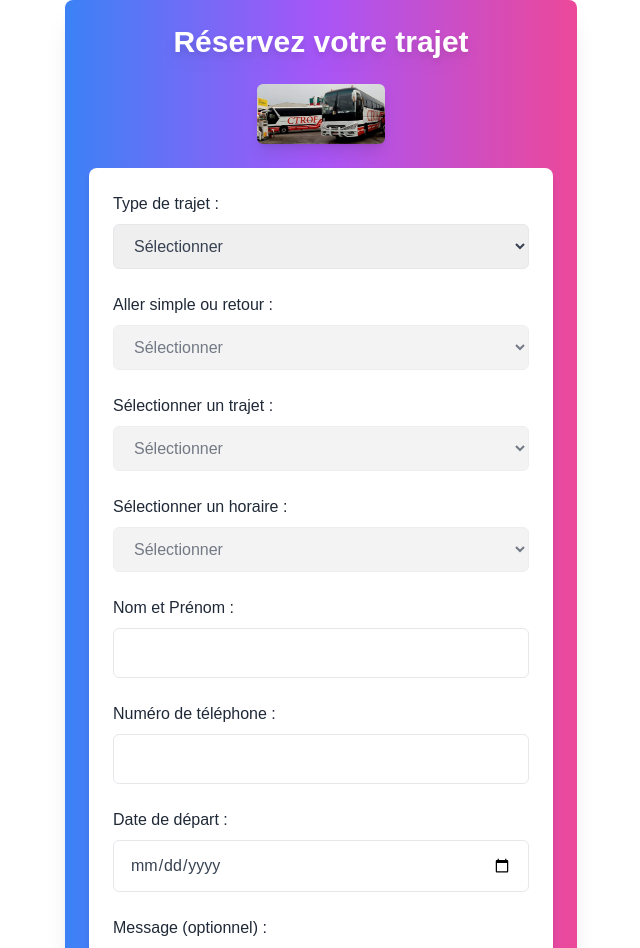
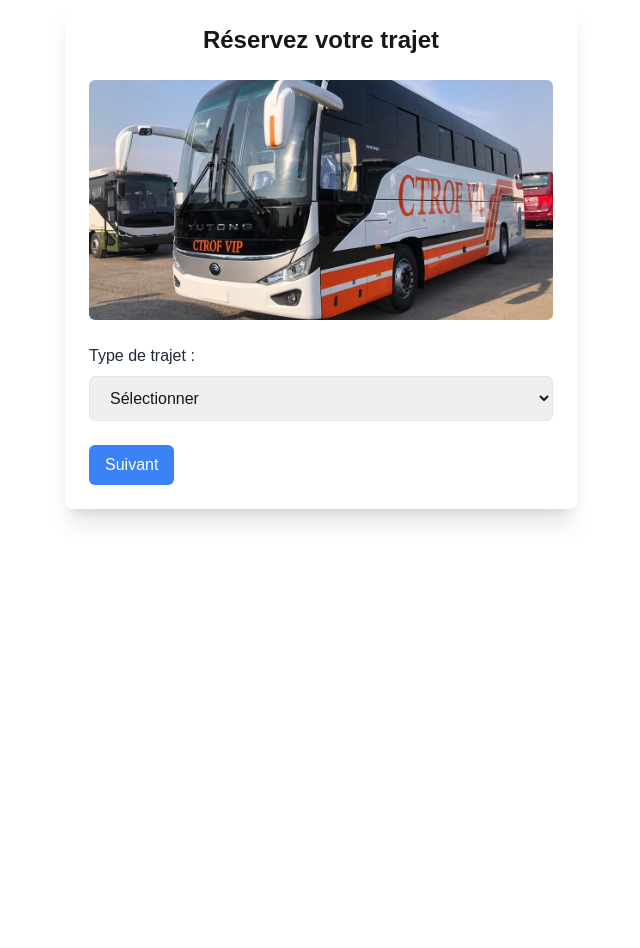
Before and after one commit to princeAkim226/ctrof, a Next.js app: page / in a window 1280 px wide. Shown: the top 948 px of the page, without its empty margins (319-959 px from the left). After the commit the page ends 800 px from the top, so only its background shows below. Built offline with nearby package versions, Linux system fonts and the light colour scheme.

Commit message:
Description de la modificationnn

```diff
--- a/package.json
+++ b/package.json
@@ -13,7 +13,8 @@
     "next": "15.0.2",
     "react": "^18.3.1",
     "react-dom": "^18.3.1",
-    "react-phone-input-2": "^2.15.1"
+    "react-phone-input-2": "^2.15.1",
+    "swiper": "^11.1.14"
   },
   "devDependencies": {
     "@types/node": "^20",
--- a/src/app/page.tsx
+++ b/src/app/page.tsx
@@ -1,16 +1,17 @@
-"use client";
-import React, { useState } from "react";
-import trajets from "../../public/lib/data";
+'use client';
+import React, { useState, useEffect } from "react";
+import trajets from "../../public/lib/data"; // Assurez-vous que ce chemin est correct
 
 interface Trajet {
   destination: string;
-  horaires: string[]; // Liste des horaires possibles
+  horaires: string[];
   tarifAllerSimple: number | null;
   tarifAllerRetour: number | null;
   type: "national" | "international";
 }
 
 const ReservationPage: React.FC = () => {
+  const [step, setStep] = useState(0); // Étape actuelle
   const [typeTrajet, setTypeTrajet] = useState<"national" | "international" | "">("");
   const [allerRetour, setAllerRetour] = useState<"allerSimple" | "allerRetour" | "">("");
   const [numeroTel, setNumeroTel] = useState("");
@@ -20,89 +21,67 @@
   const [message, setMessage] = useState("");
   const [price, setPrice] = useState<number | null>(null);
   const [nomPrenoms, setNomPrenoms] = useState("");
+  const [showModal, setShowModal] = useState(false); // Etat pour contrôler l'affichage du modal
+  const [showConfirmationModal, setShowConfirmationModal] = useState(false); // Nouveau modal pour la confirmation
 
+  // Filtrage des trajets en fonction du type sélectionné
   const filteredTrajets = trajets.filter((trajet: Trajet) => trajet.type === typeTrajet);
-
-  // Horaires fixes pour les trajets internationaux
   const horairesInternationaux = ["2h00", "05h30", "15h30"];
 
+  // Liste des images pour le carrousel
+  const images = [
+    "/images/image6.jpeg",
+    "/images/image7.jpeg",
+    "/images/image8.jpeg",
+    "/images/image9.jpeg",
+    "/images/image10.jpeg",
+    "/images/image11.jpeg",
+    "/images/image12.jpeg",
+    "/images/image13.jpg",
+    "/images/image14.jpg",
+  ];
+
+  // Mise à jour du prix en fonction du trajet et du type (aller simple ou aller-retour)
   const updatePrice = (trajet: Trajet, type: "allerSimple" | "allerRetour") => {
     const selectedPrice = type === "allerSimple" ? trajet.tarifAllerSimple : trajet.tarifAllerRetour;
     setPrice(selectedPrice);
   };
 
-  const handleTypeTrajetChange = (value: "national" | "international") => {
-    setTypeTrajet(value);
-    setSelectedTrajet("");
-    setHoraire("");
-    setPrice(null);
+  const handleNext = () => setStep((prev) => Math.min(prev + 1, steps.length - 1));
+  const handleBack = () => setStep((prev) => Math.max(prev - 1, 0));
+
+  const handleSubmit = () => {
+    // Afficher le modal de confirmation
+    setShowConfirmationModal(true);
   };
 
-  const handleAllerRetourChange = (value: "allerSimple" | "allerRetour") => {
-    setAllerRetour(value);
-    const selectedTrajetData = filteredTrajets.find((trajet) => trajet.destination === selectedTrajet);
-    if (selectedTrajetData) {
-      updatePrice(selectedTrajetData, value);
-    }
-  };
-
-  const handleTrajetChange = (value: string) => {
-    setSelectedTrajet(value);
-    setHoraire("");
-    const selectedTrajetData = filteredTrajets.find((trajet) => trajet.destination === value);
-    if (selectedTrajetData && allerRetour) {
-      updatePrice(selectedTrajetData, allerRetour);
-    }
-  };
-
-  const handleSubmit = (event: React.FormEvent) => {
-    event.preventDefault();
-    console.log({
-      typeTrajet,
-      allerRetour,
-      numeroTel,
-      horaire,
-      selectedTrajet,
-      date,
-      message,
-      price,
-      nomPrenoms
-    });
-    alert("Réservation effectuée !");
-  };
-
-  return (
-    <div className="p-6 max-w-lg mx-auto bg-gradient-to-r from-blue-500 via-purple-500 to-pink-500 rounded-lg shadow-xl">
-      <h1 className="text-3xl font-semibold text-center mb-6 text-white drop-shadow-lg">Réservez votre trajet</h1>
-
-      {/* Image d'illustration en haut */}
-      <div className="mb-6 text-center">
-        <img src="/images/image1.jpg" alt="Illustration Réservation" className="w-32 mx-auto rounded-md shadow-lg" />
-      </div>
-
-      <form onSubmit={handleSubmit} className="space-y-6 bg-white p-6 rounded-lg shadow-md">
-
-        {/* Type de trajet */}
-        <div className="mb-4">
+  const steps = [
+    {
+      label: "Type de trajet",
+      content: (
+        <div>
           <label className="block text-gray-800 font-medium mb-2">Type de trajet :</label>
           <select
             value={typeTrajet}
-            onChange={(e) => handleTypeTrajetChange(e.target.value as "national" | "international")}
-            className="w-full px-4 py-3 border rounded-md text-gray-700 focus:outline-none focus:ring focus:border-blue-300 transition duration-300"
+            onChange={(e) => setTypeTrajet(e.target.value as "national" | "international")}
+            className="w-full px-4 py-3 border rounded-md"
           >
             <option value="">Sélectionner</option>
             <option value="national">National</option>
             <option value="international">International</option>
           </select>
         </div>
-
-        {/* Aller simple ou aller-retour */}
-        <div className="mb-4">
+      ),
+    },
+    {
+      label: "Aller simple ou aller-retour",
+      content: (
+        <div>
           <label className="block text-gray-800 font-medium mb-2">Aller simple ou retour :</label>
           <select
             value={allerRetour}
-            onChange={(e) => handleAllerRetourChange(e.target.value as "allerSimple" | "allerRetour")}
-            className="w-full px-4 py-3 border rounded-md text-gray-700 focus:outline-none focus:ring focus:border-blue-300 transition duration-300"
+            onChange={(e) => setAllerRetour(e.target.value as "allerSimple" | "allerRetour")}
+            className="w-full px-4 py-3 border rounded-md"
             disabled={!typeTrajet}
           >
             <option value="">Sélectionner</option>
@@ -110,14 +89,17 @@
             <option value="allerRetour">Aller-retour</option>
           </select>
         </div>
-
-        {/* Sélection du trajet */}
-        <div className="mb-4">
+      ),
+    },
+    {
+      label: "Sélectionner un trajet",
+      content: (
+        <div>
           <label className="block text-gray-800 font-medium mb-2">Sélectionner un trajet :</label>
           <select
             value={selectedTrajet}
-            onChange={(e) => handleTrajetChange(e.target.value)}
-            className="w-full px-4 py-3 border rounded-md text-gray-700 focus:outline-none focus:ring focus:border-blue-300 transition duration-300"
+            onChange={(e) => setSelectedTrajet(e.target.value)}
+            className="w-full px-4 py-3 border rounded-md"
             disabled={!allerRetour}
           >
             <option value="">Sélectionner</option>
@@ -128,14 +110,17 @@
             ))}
           </select>
         </div>
-
-        {/* Horaire */}
-        <div className="mb-4">
+      ),
+    },
+    {
+      label: "Sélectionner un horaire",
+      content: (
+        <div>
           <label className="block text-gray-800 font-medium mb-2">Sélectionner un horaire :</label>
           <select
             value={horaire}
             onChange={(e) => setHoraire(e.target.value)}
-            className="w-full px-4 py-3 border rounded-md text-gray-700 focus:outline-none focus:ring focus:border-blue-300 transition duration-300"
+            className="w-full px-4 py-3 border rounded-md"
             disabled={!selectedTrajet}
           >
             <option value="">Sélectionner</option>
@@ -154,67 +139,106 @@
                   ))}
           </select>
         </div>
-
-        {/* Nom et Prénom */}
-        <div className="mb-4">
+      ),
+    },
+    {
+      label: "Informations personnelles",
+      content: (
+        <div>
           <label className="block text-gray-800 font-medium mb-2">Nom et Prénom :</label>
           <input
             type="text"
             value={nomPrenoms}
             onChange={(e) => setNomPrenoms(e.target.value)}
-            className="w-full px-4 py-3 border rounded-md text-gray-700 focus:outline-none focus:ring focus:border-blue-300 transition duration-300"
+            className="w-full px-4 py-3 border rounded-md mb-4"
           />
-        </div>
-
-        {/* Numéro de téléphone */}
-        <div className="mb-4">
           <label className="block text-gray-800 font-medium mb-2">Numéro de téléphone :</label>
           <input
             type="text"
             value={numeroTel}
             onChange={(e) => setNumeroTel(e.target.value)}
-            className="w-full px-4 py-3 border rounded-md text-gray-700 focus:outline-none focus:ring focus:border-blue-300 transition duration-300"
+            className="w-full px-4 py-3 border rounded-md"
           />
         </div>
+      ),
+    },
+    {
+      label: "Confirmation",
+      content: (
+        <div className="text-center">
+          <p className="text-gray-800">Nom : {nomPrenoms}</p>
+          <p className="text-gray-800">Trajet : {selectedTrajet}</p>
+          {price !== null ? (
+            <p className="text-gray-800">Prix : {price} FCFA</p>
+          ) : (
+            <p className="text-gray-800">Prix non disponible</p>
+          )}
+        </div>
+      ),
+    },
+  ];
 
-        <div className="mb-4">
-          <label className="block text-gray-800 font-medium mb-2">Date de départ :</label>
-          <input
-            type="date"
-            value={date}
-            onChange={(e) => setDate(e.target.value)}
-            className="w-full px-4 py-3 border rounded-md text-gray-700 focus:outline-none focus:ring focus:border-blue-300 transition duration-300"
+  const [currentImageIndex, setCurrentImageIndex] = useState(0);
+
+  // Fonction pour faire défiler les images automatiquement
+  useEffect(() => {
+    const interval = setInterval(() => {
+      setCurrentImageIndex((prev) => (prev + 1) % images.length);
+    }, 3000); // Change d'image toutes les 3 secondes
+
+    // Nettoyage de l'intervalle lors du démontage du composant
+    return () => clearInterval(interval);
+  }, []);
+
+  return (
+    <div className="p-6 max-w-lg mx-auto bg-white rounded-lg shadow-xl">
+      <h1 className="text-2xl font-semibold text-center mb-6">Réservez votre trajet</h1>
+
+      {/* Image Carrousel */}
+      <div className="mb-6">
+        <div className="relative">
+          <img
+            src={images[currentImageIndex]}
+            alt={`Trajet ${currentImageIndex + 1}`}
+            className="w-full h-60 object-cover rounded-md"
           />
         </div>
+      </div>
 
-        <div className="mb-6">
-          <label className="block text-gray-800 font-medium mb-2">Message (optionnel) :</label>
-          <textarea
-            value={message}
-            onChange={(e) => setMessage(e.target.value)}
-            className="w-full px-4 py-3 border rounded-md text-gray-700 focus:outline-none focus:ring focus:border-blue-300 transition duration-300"
-          />
+      {/* Form Content */}
+      <div>{steps[step].content}</div>
+
+      {/* Navigation Buttons */}
+      <div className="flex justify-between mt-6">
+        {step > 0 && (
+          <button onClick={handleBack} className="py-2 px-4 bg-gray-300 rounded-md">
+            Retour
+          </button>
+        )}
+        {step < steps.length - 1 ? (
+          <button onClick={handleNext} className="py-2 px-4 bg-blue-500 text-white rounded-md">
+            Suivant
+          </button>
+        ) : (
+          <button onClick={handleSubmit} className="py-2 px-4 bg-green-500 text-white rounded-md">
+            Réserver
+          </button>
+        )}
+      </div>
+
+      {/* Modal */}
+      {showConfirmationModal && (
+        <div className="fixed inset-0 bg-gray-900 bg-opacity-50 flex justify-center items-center">
+          <div className="bg-white p-6 rounded-md w-80">
+            <h2 className="text-lg font-semibold">Confirmation de Réservation</h2>
+            <p>Pour finaliser votre réservation, veuillez contacter le numéro suivant pour confirmation ou effectuer un dépôt :</p>
+            <p className="font-bold">+226 123 456 789</p>
+            <button onClick={() => setShowConfirmationModal(false)} className="mt-4 py-2 px-4 bg-blue-500 text-white rounded-md">
+              Fermer
+            </button>
+          </div>
         </div>
-
-        {/* Affichage du prix */}
-        <div className="mb-6 flex justify-center items-center">
-          {price !== null && (
-            <>
-              <label className="text-gray-800 font-medium mr-2">Prix :</label>
-              <span className="text-lg font-bold">{price} FCFA</span>
-            </>
-          )}
-        </div>
-
-        <div className="text-center">
-          <button
-            type="submit"
-            className="w-full py-3 bg-gradient-to-r from-pink-500 to-blue-500 text-white font-semibold rounded-md shadow-md hover:from-pink-600 hover:to-blue-600 transition duration-300"
-          >
-            Réserver maintenant
-          </button>
-        </div>
-      </form>
+      )}
     </div>
   );
 };
```
Also changed, not shown: src/app/admin/page.tsx (added, +77 -0 lines), 1 other file (tests, documents, lock files or other folders).
